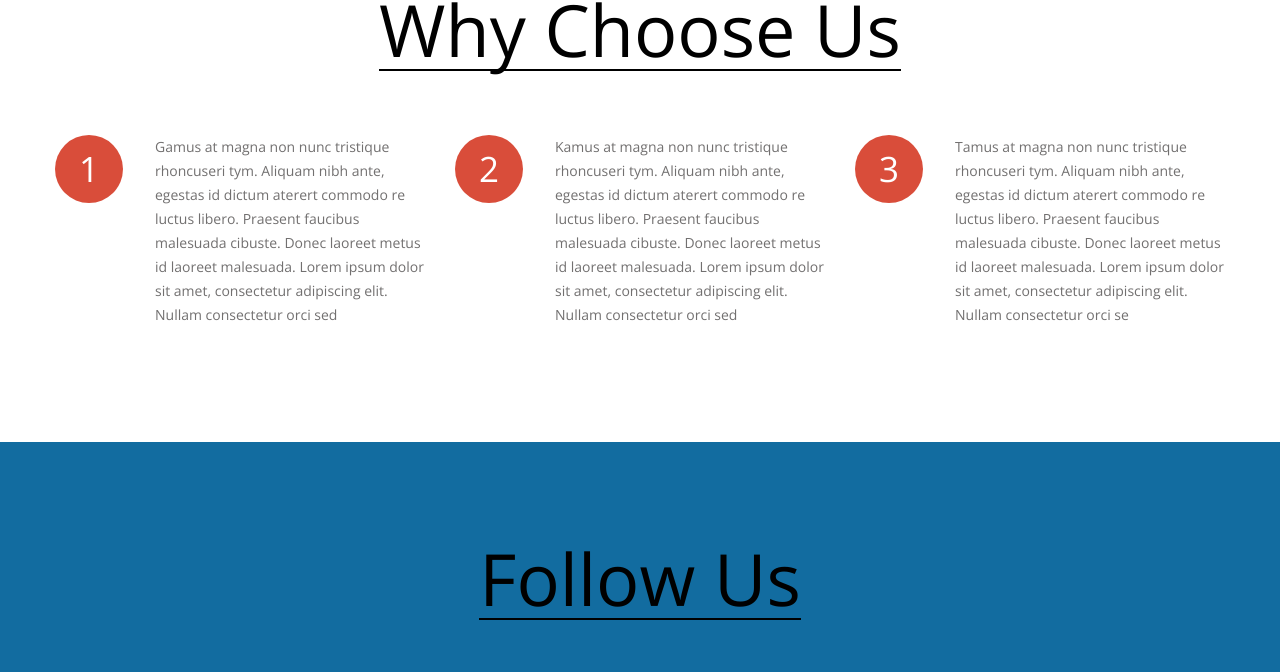
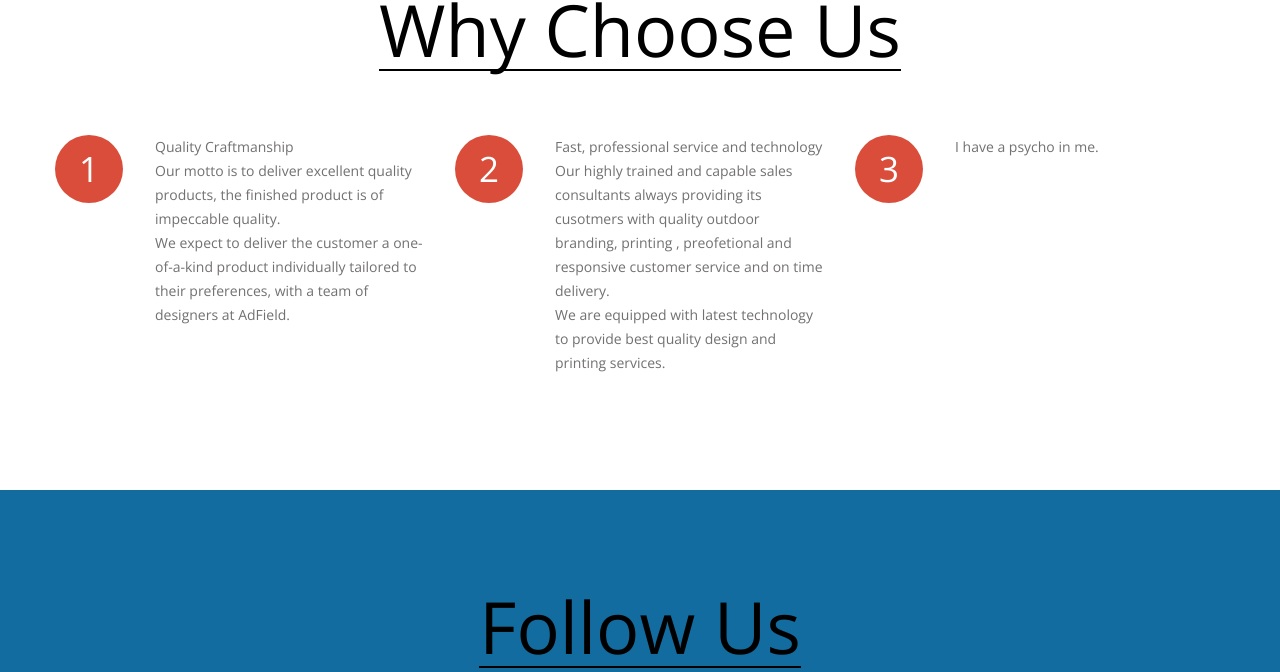
Before and after one commit to rajarshi1/printHouse, a plain HTML site: page index-1.html in a window 1280 px wide. Shown: the part 1590-2262 px from the top of the page. Drawn offline with nearby package versions, Linux system fonts and the light colour scheme; a web font is replaced by a local one.

Commit message:
I have a psycho in me.

```diff
--- a/index-1.html
+++ b/index-1.html
@@ -48,14 +48,14 @@
 								<ul>
 									<li><a href="index-1.html">About</a></li>
 									<li><a href="index-2.html">Projects</a>
-										<ul>
+										<!-- <ul>
 											<li><a href="#">Lorem ipsum</a></li>
 											<li><a href="#">Lorem ipsum</a></li>
 											<li><a href="#">Lorem ipsum</a></li>
-										</ul>
+										</ul> -->
 									</li>
 									<li><a href="index-3.html">Services</a></li>
-									<li><a href="#">index-4.html</a></li>
+									<!-- <li><a href="#">index-4.html</a></li> -->
 								</ul>
 							</li>
 							<li class="current"><a href="index-1.html">About</a></li>
@@ -142,19 +142,24 @@
 				<div class="grid_4">
 					<div class="grid_1 alpha"><span class="element bd-ra">1</span></div>
 					<div class="grid_3">
-						<p>Gamus at magna non nunc tristique rhoncuseri tym. Aliquam nibh ante, egestas id dictum aterert commodo re luctus libero. Praesent faucibus malesuada cibuste. Donec laoreet metus id laoreet malesuada. Lorem ipsum dolor sit amet, consectetur adipiscing elit. Nullam consectetur orci sed </p>
+						<p><b>Quality Craftmanship</b><br>
+						Our motto is to deliver excellent quality products, the finished product is of impeccable quality.<br>
+						We expect to deliver the customer a one-of-a-kind product individually tailored to their preferences, with a team of designers at <a>AdField</a>.
+					</p>
 					</div>
 				</div>
 				<div class="grid_4">
 					<div class="grid_1 alpha"><span class="element bd-ra">2</span></div>
 					<div class="grid_3">
-						<p>Kamus at magna non nunc tristique rhoncuseri tym. Aliquam nibh ante, egestas id dictum aterert commodo re luctus libero. Praesent faucibus malesuada cibuste. Donec laoreet metus id laoreet malesuada. Lorem ipsum dolor sit amet, consectetur adipiscing elit. Nullam consectetur orci sed </p>
+						<p><b>Fast, professional service and technology</b><br>
+						Our highly trained and capable sales consultants always providing its cusotmers with quality outdoor branding, printing , preofetional and responsive customer service and on time delivery.<br>
+						We are equipped with latest technology to provide best quality design and printing services. </p>
 					</div>
 				</div>
 				<div class="grid_4">
 					<div class="grid_1 alpha"><span class="element bd-ra">3</span></div>
 					<div class="grid_3">
-						<p>Tamus at magna non nunc tristique rhoncuseri tym. Aliquam nibh ante, egestas id dictum aterert commodo re luctus libero. Praesent faucibus malesuada cibuste. Donec laoreet metus id laoreet malesuada. Lorem ipsum dolor sit amet, consectetur adipiscing elit. Nullam consectetur orci se </p>
+						<p> I have a psycho in me.</p>
 					</div>
 				</div>
 			</div>
```
